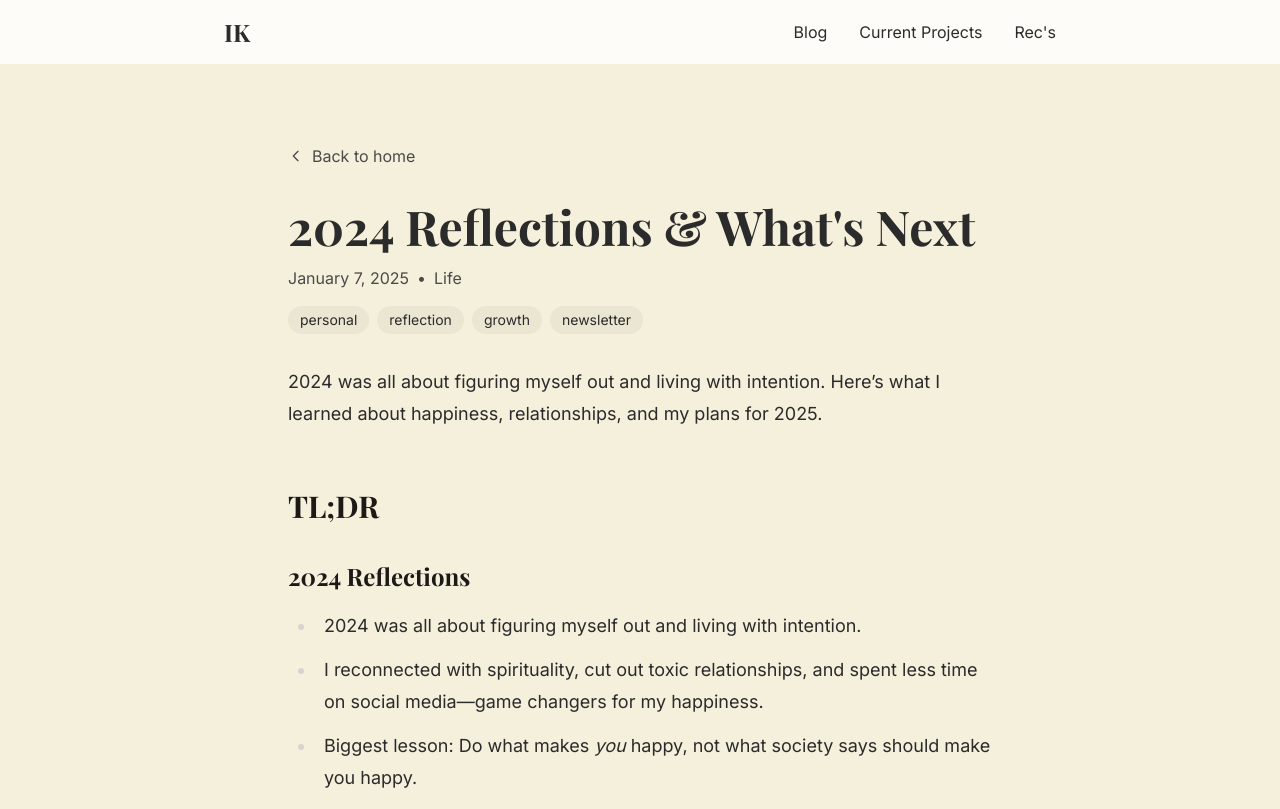
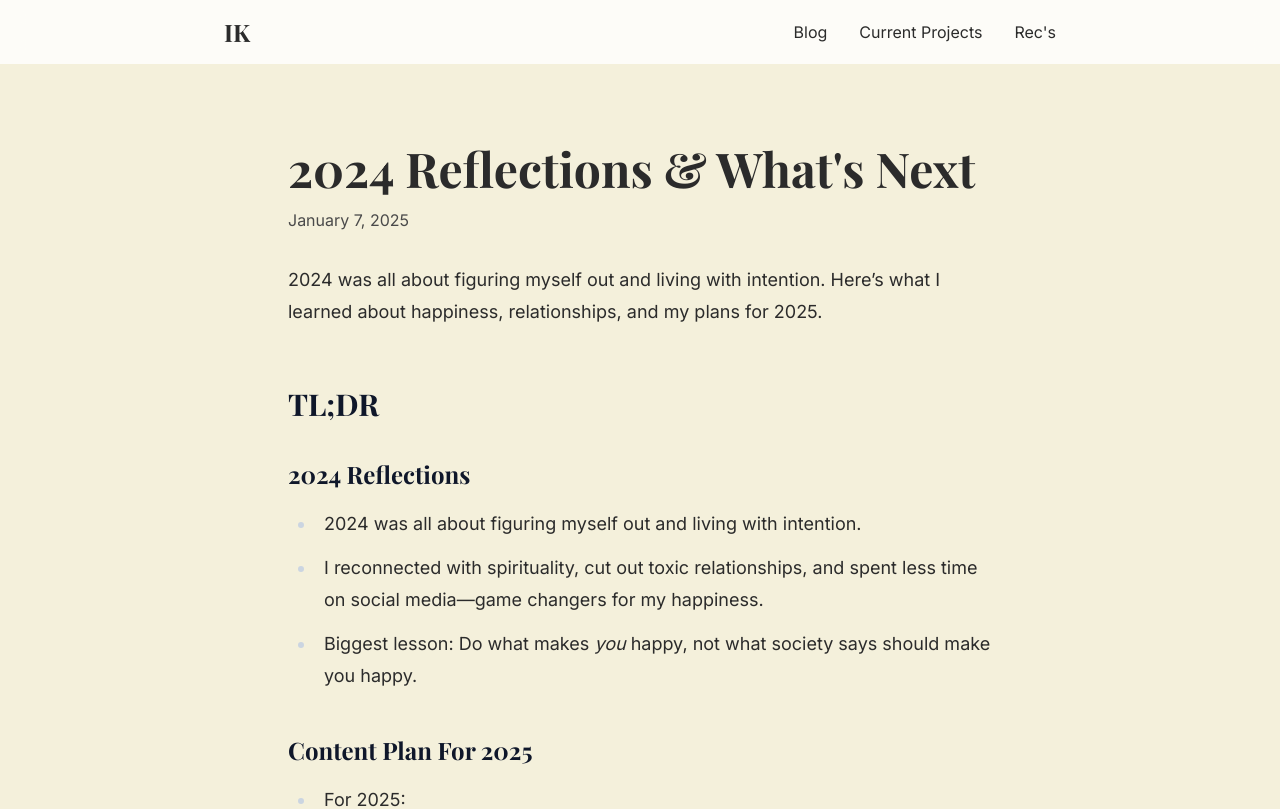
Before and after one commit to iankar8/iankar-website, a Next.js app: page /blog/2024-reflections in a window 1280 px wide. Shown: the top 809 px of the page. Built offline with nearby package versions, Linux system fonts and the light colour scheme; a web font is replaced by a local one.

Commit message:
fix: update blog system to use markdown files directly

```diff
--- a/app/blog/[slug]/page.tsx
+++ b/app/blog/[slug]/page.tsx
@@ -1,9 +1,16 @@
 'use server';
 
+import { getPostBySlug } from '@/lib/posts'
+import Header from '@/components/Header'
+import { format } from 'date-fns'
 import { notFound } from 'next/navigation'
-import Header from '@/components/Header'
-import Link from 'next/link'
-import { getPostBySlug, getAllPosts } from '@/lib/blog'
+import MarkdownIt from 'markdown-it'
+
+const md = new MarkdownIt({
+  html: true,
+  linkify: true,
+  typographer: true,
+})
 
 // Generate static params for all posts
 export async function generateStaticParams() {
@@ -14,67 +21,32 @@ export async function generateStaticParams() {
 }
 
 export default async function BlogPost({ params }: { params: { slug: string } }) {
-  let post
-  try {
-    post = await getPostBySlug(params.slug)
-  } catch {
+  const post = await getPostBySlug(params.slug)
+
+  if (!post) {
     notFound()
   }
+
+  const content = md.render(post.content)
 
   return (
     <main className="min-h-screen">
       <Header />
 
       <article className="max-w-3xl mx-auto px-4 sm:px-6 lg:px-8 py-20">
-        <div className="space-y-8">
-          <Link
-            href="/"
-            className="inline-flex items-center text-[#4A4A4A] hover:text-[#2B2B2B] transition-colors"
-          >
-            <svg
-              className="w-4 h-4 mr-2"
-              fill="none"
-              stroke="currentColor"
-              viewBox="0 0 24 24"
-            >
-              <path
-                strokeLinecap="round"
-                strokeLinejoin="round"
-                strokeWidth={2}
-                d="M15 19l-7-7 7-7"
-              />
-            </svg>
-            Back to home
-          </Link>
+        <header className="mb-8">
+          <h1 className="font-playfair text-4xl sm:text-5xl font-bold mb-4">
+            {post.title}
+          </h1>
+          <time className="text-[#4A4A4A]">
+            {format(new Date(post.date), 'MMMM d, yyyy')}
+          </time>
+        </header>
 
-          <header className="space-y-4">
-            <h1 className="font-playfair text-4xl sm:text-5xl font-bold text-[#2B2B2B]">
-              {post.title}
-            </h1>
-            <div className="flex items-center gap-2 text-[#4A4A4A]">
-              <time dateTime={post.date}>{post.formattedDate}</time>
-              <span>•</span>
-              <span>{post.category}</span>
-            </div>
-            {post.tags.length > 0 && (
-              <div className="flex flex-wrap gap-2">
-                {post.tags.map(tag => (
-                  <span
-                    key={tag}
-                    className="px-3 py-1 bg-[#2B2B2B]/5 rounded-full text-sm"
-                  >
-                    {tag}
-                  </span>
-                ))}
-              </div>
-            )}
-          </header>
-
-          <div
-            className="prose prose-lg prose-stone max-w-none"
-            dangerouslySetInnerHTML={{ __html: post.content }}
-          />
-        </div>
+        <div
+          className="prose prose-lg prose-slate max-w-none"
+          dangerouslySetInnerHTML={{ __html: content }}
+        />
       </article>
     </main>
   )
--- a/app/page.tsx
+++ b/app/page.tsx
@@ -1,8 +1,8 @@
 'use server';
 
 import Header from '@/components/Header'
-import { getAllPosts } from '@/lib/blog'
-import { BlogPostCard } from '@/components/BlogPostCard'
+import BlogContent from '@/components/BlogContent'
+import { getAllPosts } from '@/lib/posts'
 
 export default async function Home() {
   const posts = await getAllPosts()
@@ -11,39 +11,7 @@ export default async function Home() {
     <main>
       <Header />
 
-      {/* Hero Section */}
-      <section className="max-w-4xl mx-auto px-4 sm:px-6 lg:px-8 pt-20 pb-16">
-        <div className="space-y-8">
-          <div className="space-y-6">
-            <h1 className="font-playfair text-4xl sm:text-5xl font-bold text-[#2B2B2B]">
-              Hi, I'm Ian Kar
-            </h1>
-
-            <p className="text-lg sm:text-xl text-[#4A4A4A] leading-relaxed space-y-4">
-              <span className="block">Hey there! I'm Ian, based in San Francisco.</span>
-
-              <span className="block">This site mainly exists so that I can share my writing. I also put stuff I'm currently working on, in case you're curious about that.</span>
-
-              <span className="block">Outside of work, I love sports (basketball, football, baseball, and getting more into tennis and golf); music (rap and house), writing, and spending time with my plants and dog.</span>
-            </p>
-          </div>
-        </div>
-      </section>
-
-      {/* Recent Posts */}
-      <section className="bg-white/50 py-16">
-        <div className="max-w-4xl mx-auto px-4 sm:px-6 lg:px-8">
-          <h2 className="font-playfair text-3xl font-bold text-[#2B2B2B] mb-8">
-            Recent Writing
-          </h2>
-
-          <div className="grid gap-6 sm:grid-cols-2">
-            {posts.map(post => (
-              <BlogPostCard key={post.slug} post={post} />
-            ))}
-          </div>
-        </div>
-      </section>
+      <BlogContent posts={posts} />
     </main>
   )
 }
--- a/lib/posts.ts
+++ b/lib/posts.ts
@@ -1,38 +1,88 @@
 'use server';
 
-import postsData from '../data/posts.json'
+import fs from 'fs'
+import path from 'path'
+import matter from 'gray-matter'
 
 export type Post = {
   slug: string
   title: string
   date: string
-  formattedDate: string
+  content: string
   excerpt: string
-  category: string
-  tags: string[]
-  content: string
-  lastModified: string
 }
 
-export function getAllPosts(): Post[] {
-  return postsData.posts
+const postsDirectory = path.join(process.cwd(), 'content/posts')
+
+export async function getAllPosts(): Promise<Post[]> {
+  const fileNames = fs.readdirSync(postsDirectory)
+  const allPostsData = fileNames.map((fileName) => {
+    // Remove ".md" from file name to get slug
+    const slug = fileName.replace(/\.md$/, '')
+
+    // Read markdown file as string
+    const fullPath = path.join(postsDirectory, fileName)
+    const fileContents = fs.readFileSync(fullPath, 'utf8')
+
+    // Use gray-matter to parse the post metadata section
+    const { data, content } = matter(fileContents)
+
+    // Get excerpt from content (first paragraph)
+    const excerpt = content.split('\n\n')[0].replace(/[#\n]/g, '')
+
+    return {
+      slug,
+      title: data.title,
+      date: data.date,
+      content,
+      excerpt,
+    }
+  })
+
+  // Sort posts by date
+  return allPostsData.sort((a, b) => {
+    if (a.date < b.date) {
+      return 1
+    } else {
+      return -1
+    }
+  })
 }
 
-export function getPostBySlug(slug: string): Post {
-  const post = postsData.posts.find(post => post.slug === slug)
-  if (!post) throw new Error(`Post not found: ${slug}`)
-  return post
+export async function getPostBySlug(slug: string): Promise<Post | null> {
+  try {
+    const fullPath = path.join(postsDirectory, `${slug}.md`)
+    const fileContents = fs.readFileSync(fullPath, 'utf8')
+
+    // Use gray-matter to parse the post metadata section
+    const { data, content } = matter(fileContents)
+
+    // Get excerpt from content (first paragraph)
+    const excerpt = content.split('\n\n')[0].replace(/[#\n]/g, '')
+
+    return {
+      slug,
+      title: data.title,
+      date: data.date,
+      content,
+      excerpt,
+    }
+  } catch (error) {
+    return null
+  }
 }
 
 export function getAllCategories(): string[] {
-  const categories = new Set(postsData.posts.map(post => post.category))
-  return Array.from(categories)
+  // TO DO: implement categories
+  return []
 }
 
 export function getPostsByCategory(category: string): Post[] {
-  return postsData.posts.filter(post => post.category === category)
+  // TO DO: implement categories
+  return []
 }
 
 export function getPostsByTag(tag: string): Post[] {
-  return postsData.posts.filter(post => post.tags.includes(tag))
+  // TO DO: implement tags
+  return []
 }
```
